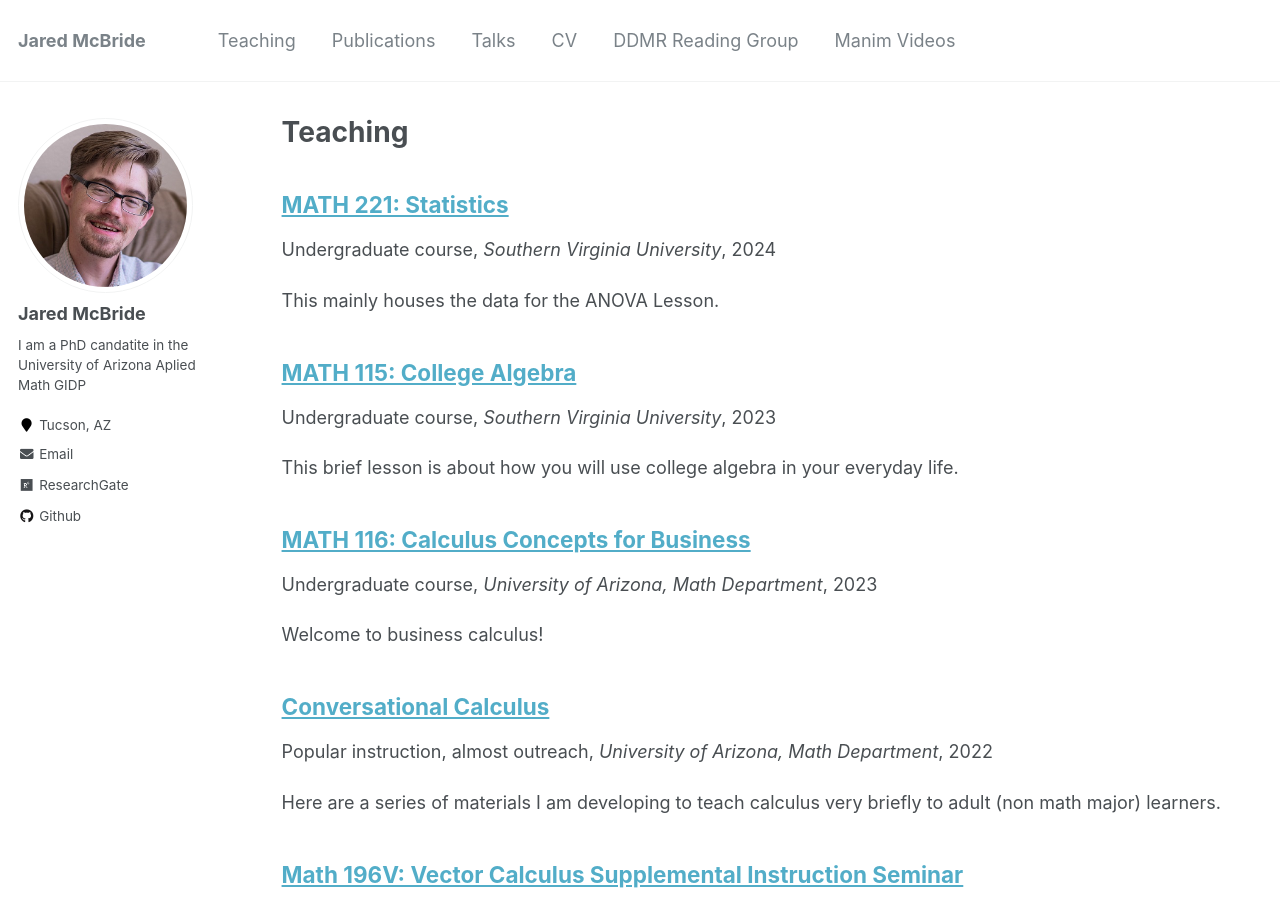
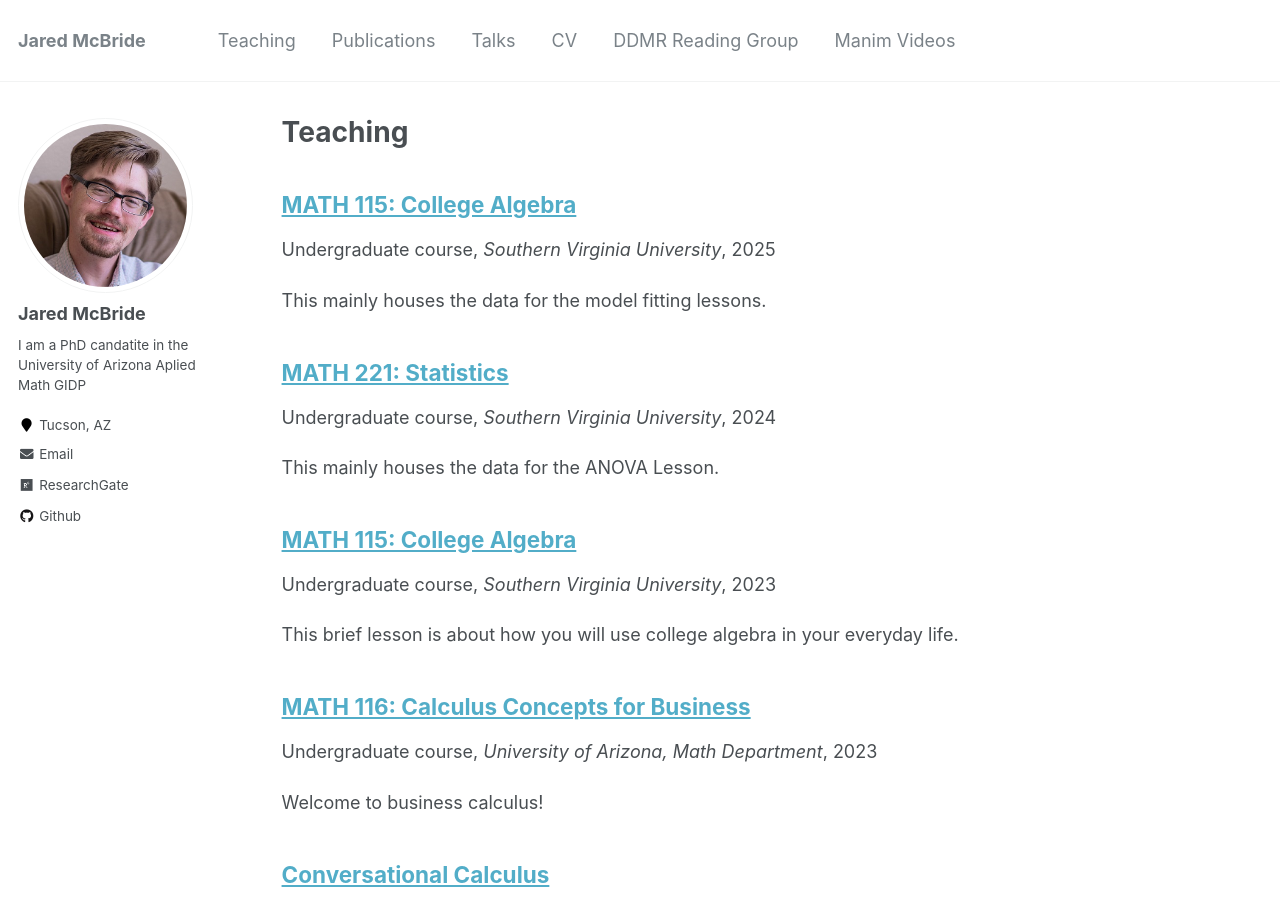
Before and after one commit to JaredMcB/JaredMcB.github.io, a Jekyll site: the page built from _pages/teaching.html, in a window 1280 px wide and 900 px high. Built offline with Jekyll 4.4.1, drawn with Linux system fonts in a browser that asks for light colours.

Commit message:
Added M115 Page and data files

```diff
--- /dev/null
+++ b/_teaching/SVU_M115.md
@@ -0,0 +1,13 @@
+---
+title: "MATH 115: College Algebra"
+collection: teaching
+type: "Undergraduate course"
+permalink: /teaching/SVU_M115
+venue: "Southern Virginia University"
+date: 2025-01-14
+location: "Buena Vista, Virginia"
+---
+
+This mainly houses the data for the model fitting lessons.
+
+[Cricket Chirps](/files/teaching/files-SVU-M115/CricketChirps.csv)
```
Also changed, not shown: _teaching/SVU_M221.md (+2 -1 lines), files/teaching/files-SVU-M115/CricketChirps.csv (added, +10 -0 lines), 5 other files.
